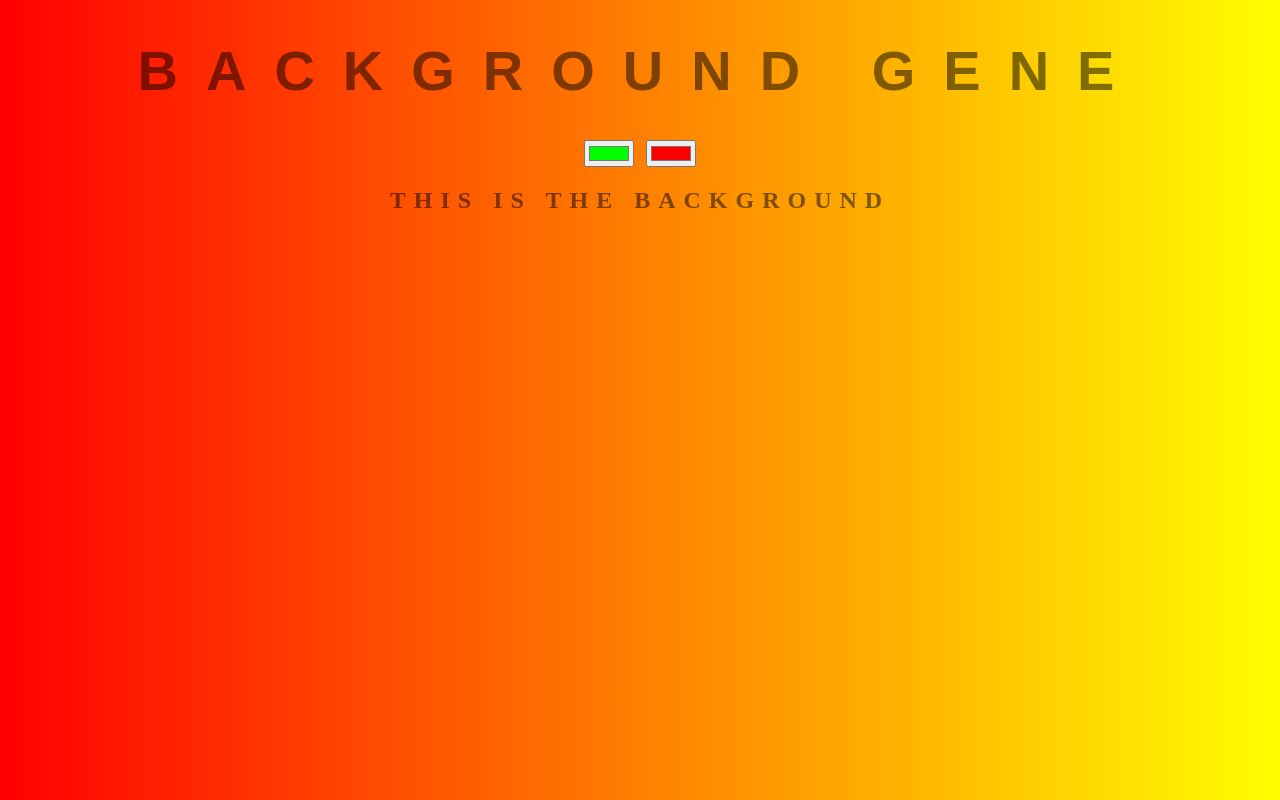
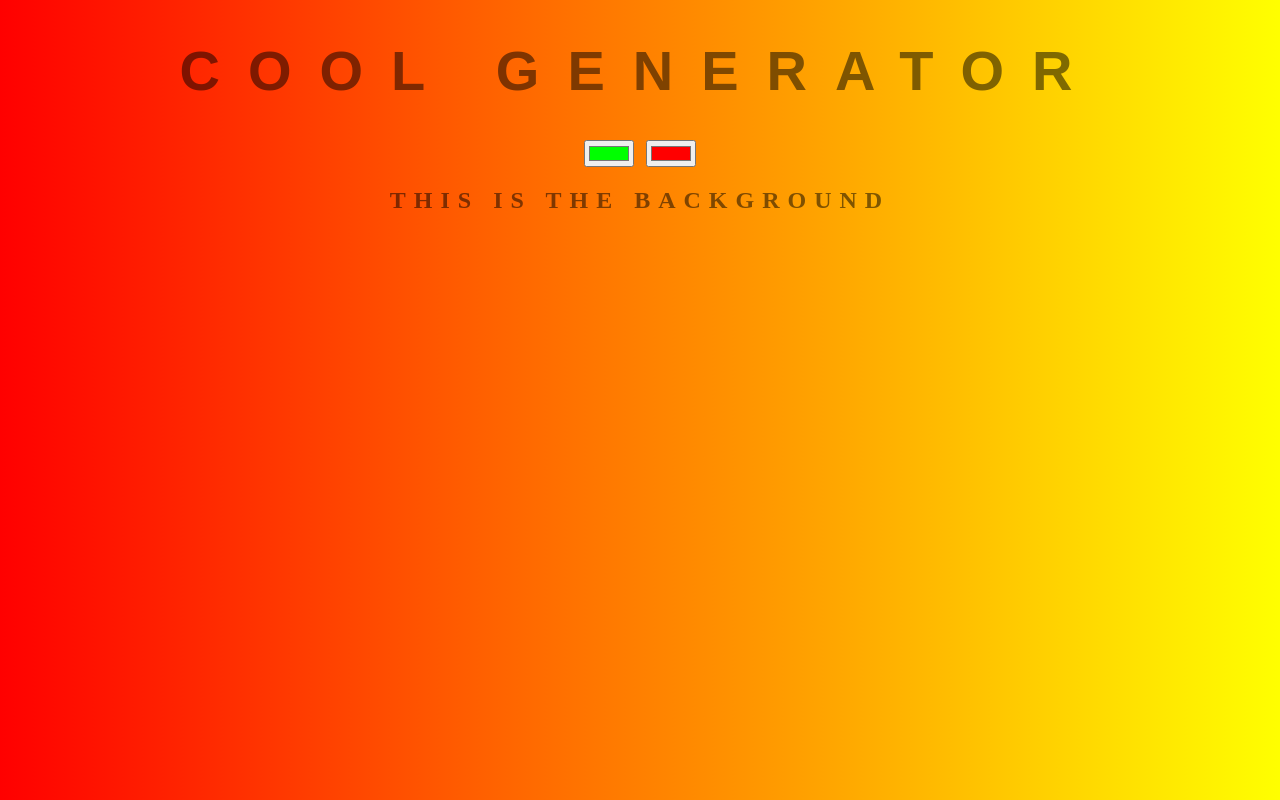
Before and after one commit to gmaritz/background-generator, a plain HTML site: page index.html in a window 1280 px wide. Drawn offline with Linux system fonts and the light colour scheme.

Commit message:
changing title

```diff
--- a/index.html
+++ b/index.html
@@ -5,7 +5,7 @@
 	<link rel="stylesheet" type="text/css" href="style.css">
 </head>
 <body id="gradient">
-	<h1>Background Gene</h1>
+	<h1>Cool Generator</h1>
 	<input class="color1" type="color" name="color1" value="#00ff00">
 	<input class="color2" type="color" name="color2" value="#ff0000">
 	<h2>This is the background</h2>
```
